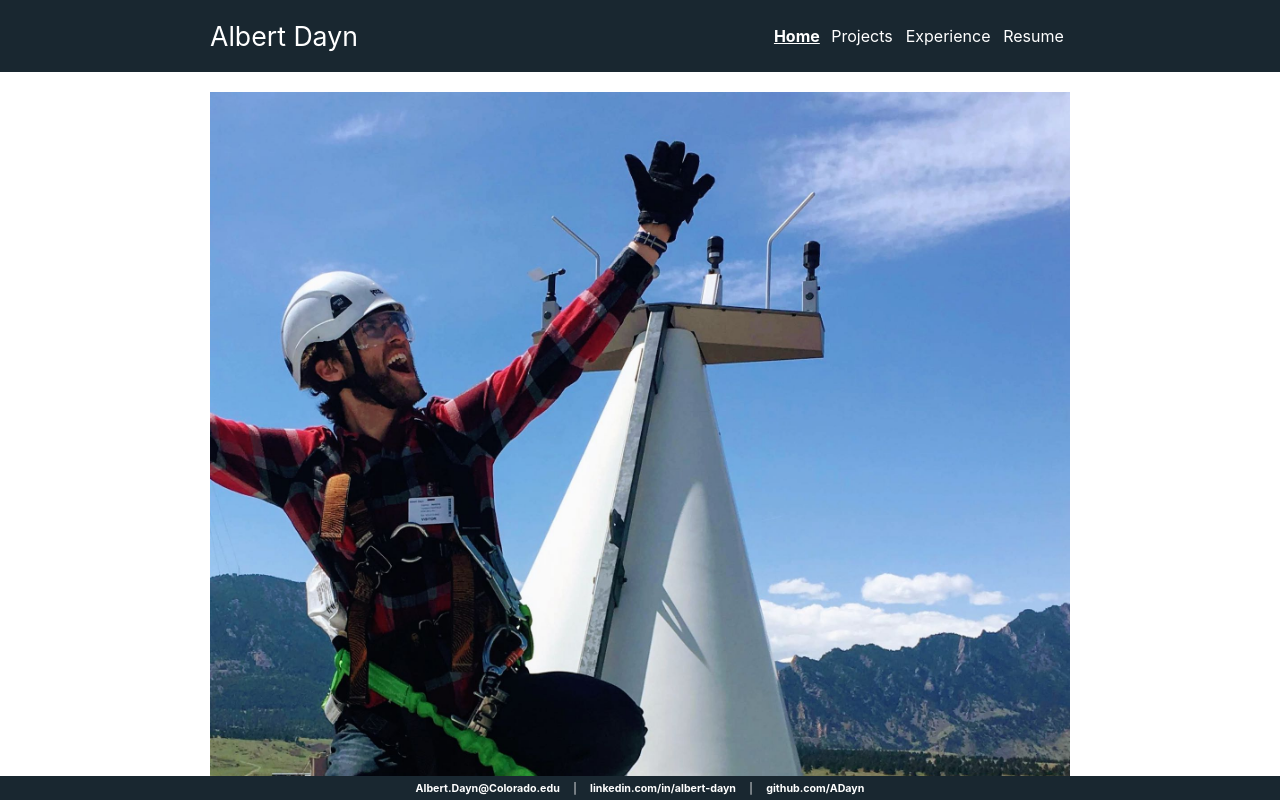
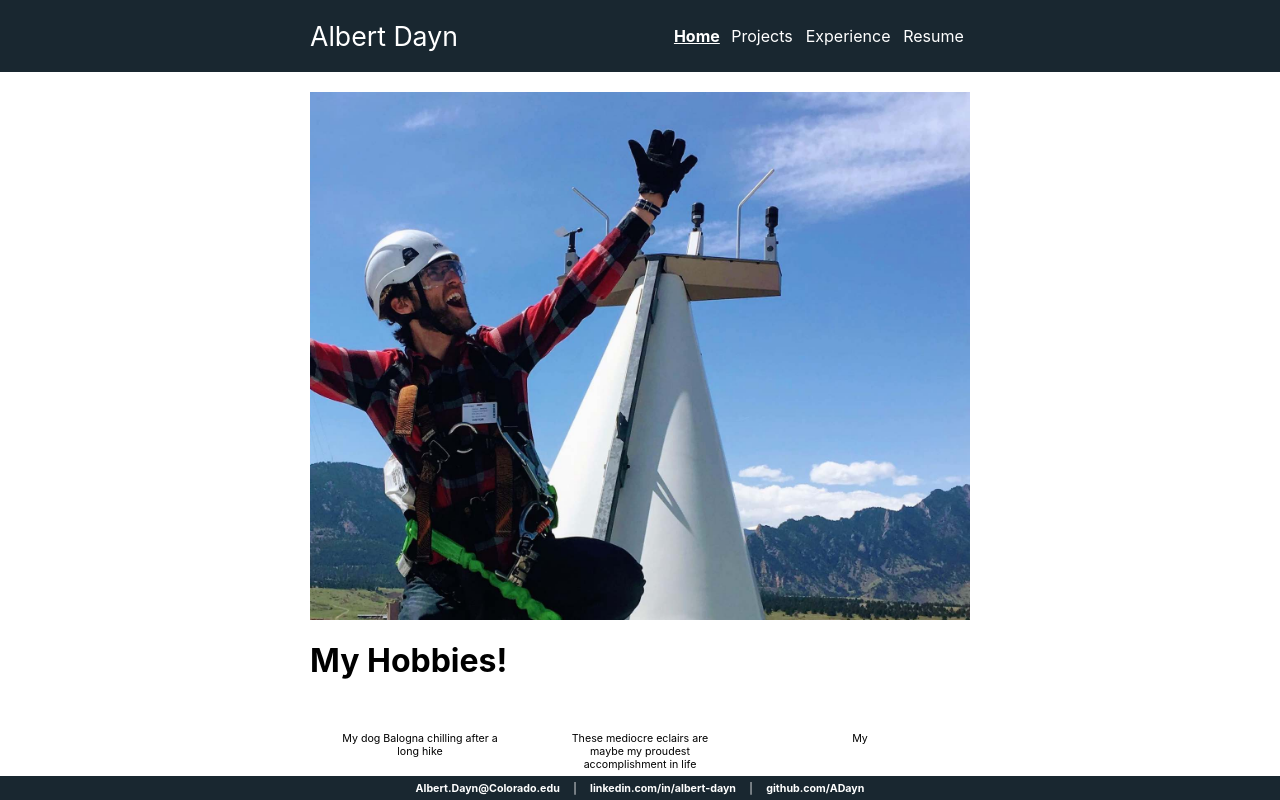
Before and after one commit to ADayn/personal_site, a React (Create React App) app in the folder resume-site/: page / in a window 1280 px wide. Shown: the top 800 px of the page. Built offline with nearby package versions, Linux system fonts and the light colour scheme; grey boxes are pictures that could not be loaded.

Commit message:
flexbox ftw

```diff
--- a/resume-site/src/App.css
+++ b/resume-site/src/App.css
@@ -6,11 +6,19 @@ html, body {
 .App {
   /*background-color: rgb(230, 232, 226);*/
   height: 100vh;
+  display: flex;
+  flex-direction: column;
+  justify-content: space-between;
+}
+
+.page-content {
+  flex: 1;
+  overflow: scroll;
 }
 
 .content {
   width: 100%;
-  max-width: 900px;
+  max-width: 700px;
   margin: auto;
   padding: 20px;
   box-sizing: border-box;
--- a/resume-site/src/App.js
+++ b/resume-site/src/App.js
@@ -15,9 +15,11 @@ function App() {
     <Router>
         <div className="App">
             <Header/>
-            <Switch>
-                {tabs.map(to_route)}
-            </Switch>
+            <div className="page-content">
+                <Switch>
+                    {tabs.map(to_route)}
+                </Switch>
+            </div>
             <Footer/>
         </div>
     </Router>
--- a/resume-site/src/tabs/Resume.css
+++ b/resume-site/src/tabs/Resume.css
@@ -1,4 +1,8 @@
 .preview {
     width: 100%;
-    height: auto;
+    height: 100%;
 }
+
+.pdf-container {
+    height: 100%;
+}
--- a/resume-site/src/tabs/Resume.js
+++ b/resume-site/src/tabs/Resume.js
@@ -8,7 +8,11 @@ class Resume extends React.Component {
 			<embed className="preview" name="plugin"
 			       src={resume}
 			       type="application/pdf"/>
-
+			<a href={resume} download="Al_Dayn_Resume.pdf">
+				<button>
+					Download
+				</button>
+			</a>
 		</div>;
 	}
 }
```
Also changed, not shown: resume-site/src/media/al.jpg, 1 other file (tests, documents, lock files or other folders).
